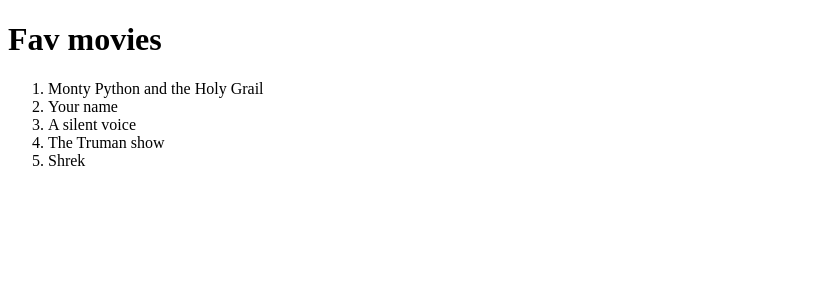
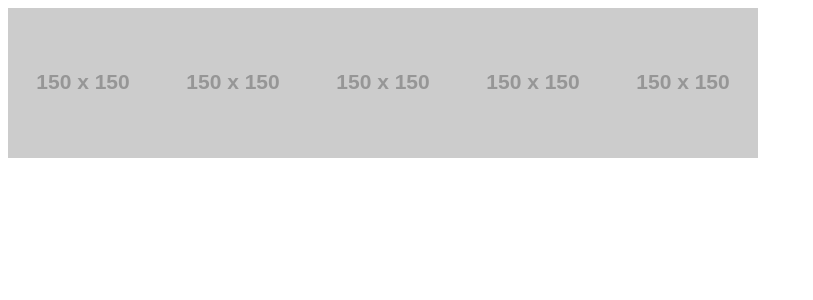
Before and after one commit to get-Friday/ngDirectives, an Angular app: page / in a window 1280 px wide. Shown: the top 300 px of the page, without its empty margins (0-813 px from the left). Built offline with nearby package versions, Linux system fonts and the light colour scheme.

Commit message:
ngFor Photos

```diff
--- a/src/app/app.component.ts
+++ b/src/app/app.component.ts
@@ -5,7 +5,8 @@
   template: `
     <!-- <app-hamburguer></app-hamburguer> -->
     <!-- <app-dark-mode></app-dark-mode> -->
-    <app-fav-movies></app-fav-movies>
+    <!-- <app-fav-movies></app-fav-movies> -->
+    <app-photos></app-photos>
   `,
   styles: []
 })
--- a/src/app/app.module.ts
+++ b/src/app/app.module.ts
@@ -5,13 +5,15 @@
 import { HamburguerComponent } from './hamburguer/hamburguer.component';
 import { DarkModeComponent } from './dark-mode/dark-mode.component';
 import { FavMoviesComponent } from './fav-movies/fav-movies.component';
+import { PhotosComponent } from './photos/photos.component';
 
 @NgModule({
   declarations: [
     AppComponent,
     HamburguerComponent,
     DarkModeComponent,
-    FavMoviesComponent
+    FavMoviesComponent,
+    PhotosComponent
   ],
   imports: [
     BrowserModule
--- /dev/null
+++ b/src/app/photos/photos.component.ts
@@ -0,0 +1,44 @@
+import { Component, OnInit } from '@angular/core';
+
+@Component({
+  selector: 'app-photos',
+  template: `
+    <img
+      *ngFor="let photo of arrayPhotos"
+      src="{{ photo.url }}"
+      alt="{{ photo.description }}"
+    >
+  `,
+  styles: [
+  ]
+})
+export class PhotosComponent implements OnInit {
+  arrayPhotos: any = [
+ 	 {
+	    url: "https://via.placeholder.com/150?text=1",
+	    description:"placeholder 1"
+	  },
+	  {
+	    url: "https://via.placeholder.com/150?text=2",
+	    description:"placeholder 2"
+	  },
+	  {
+	    url: "https://via.placeholder.com/150?text=3",
+	    description:"placeholder 3"
+	  },
+	  {
+	    url: "https://via.placeholder.com/150?text=4",
+	    description:"placeholder 4"
+	  },
+	  {
+	    url: "https://via.placeholder.com/150?text=5",
+	    description:"placeholder 5"
+	  }
+	]
+
+  constructor() { }
+
+  ngOnInit(): void {
+  }
+
+}
```
